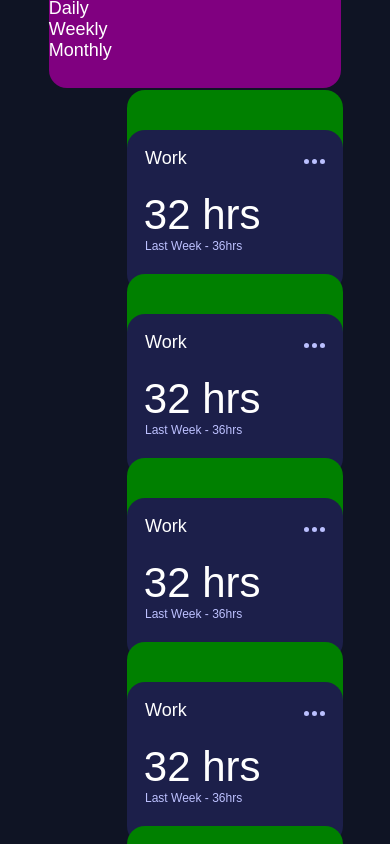
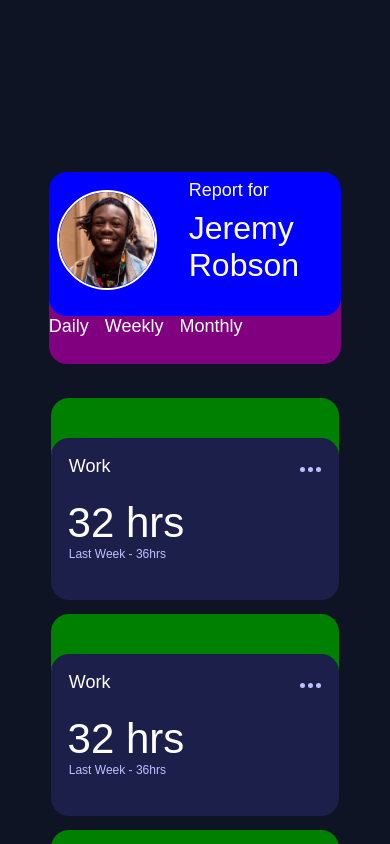
Before and after one commit to Xize-Wu/time-tracking-dashboard, a React (Vite) app: page / in a window 390 px wide. Shown: the top 844 px of the page. Built offline with nearby package versions, Linux system fonts and the light colour scheme; the HTML template or start-up script is replaced by a standard one.

Commit message:
fix css mobile

```diff
--- a/src/App.tsx
+++ b/src/App.tsx
@@ -3,20 +3,24 @@ import GlobalStyle from "./styles/GlobalStyles";
 import styled from "styled-components";
 
 const Wrapper = styled.div`
-  display: flex;
-  justify-content: center;
-  align-items: center;
-  height: 100vh;
-  width: 100vw;
-`
+  display: grid;
+  place-items: center;
+
+  @media (min-width: 768px) {
+    place-items: center;
+    height: 100vh;
+    width: 100vw;
+  }
+
+`;
 
 function App() {
   return (
     <Wrapper>
-    <GlobalStyle/>
-    <AppLayout/>
+      <GlobalStyle />
+      <AppLayout />
     </Wrapper>
-  )
+  );
 }
 
 export default App;
--- a/src/component/ActivityList.tsx
+++ b/src/component/ActivityList.tsx
@@ -2,12 +2,16 @@ import { styled, css } from "styled-components";
 import ActivityComponent from "./timeList/SingleActivity";
 
 const StyledList = styled.ul`
-  display: flex;
-  flex-wrap: wrap;
-  max-width: 42em;
+  display: grid;
+  max-width: 42rem;
+  grid-template-columns: repeat(3, 1fr);
+  gap: 2rem;
   @media (max-width: 768px) {
+
+    padding-top: 2rem;
+    padding-left: 0rem;
     min-width: 100%;
-    justify-content: space-evenly;
+    grid-template-columns: repeat(1, 1fr);
   }
 `;
 
@@ -16,7 +20,6 @@ function ActivityList() {
     <StyledList>
       <ActivityComponent />
       <ActivityComponent />
-
       <ActivityComponent />
       <ActivityComponent />
       <ActivityComponent />
--- a/src/component/AppLayout.tsx
+++ b/src/component/AppLayout.tsx
@@ -13,7 +13,6 @@ const StyledLayout = styled.main`
   @media(max-width: 768px){
     flex-direction: column;
     justify-content: center;
-    align-content: center;
     padding: 0em;
     }
 
--- a/src/component/Profile.tsx
+++ b/src/component/Profile.tsx
@@ -4,7 +4,7 @@ import jeremy from "../../images/image-jeremy.png";
 const StyledProfile = styled.div`
   position: relative;
   margin-top: 7rem;
-
+  margin-left: 0rem;
   width: 12em;
   height: 18em;
   border-radius: 1em;
@@ -16,10 +16,11 @@ const StyledProfile = styled.div`
     position: static;
     padding: 0em;
     width: 100%;
-    min-height: 18em;
+    min-height: 10em;
     flex-direction: column;
     justify-content: flex-end;
     align-content: center;
+
   }
 `;
 
@@ -37,10 +38,11 @@ const StyledContent = styled.div`
     position: static;
     padding: 0em;
     width: 100%;
-    min-height: 18em;
-    flex-direction: column;
-    justify-content: flex-end;
-    align-content: center;
+    min-height: 8em;
+    display: flex;
+    flex-direction: row;
+    gap: 2rem;
+
   }
 `;
 
@@ -50,14 +52,32 @@ const StyledProfilePicture = styled.img`
   margin-bottom: 3em;
   border: 2px solid white;
   border-radius: 50%;
+  @media (max-width: 768px) {
+    margin-left: 0.5rem;
+    height: 6rem;
+    width: 6rem;
+
+  }
+
 `;
 
+const StyledTextContent = styled.div`
+@media (max-width: 768px) {
+  display: flex;
+  flex-direction: column;
+  margin-top: 0.5rem;
+
+`
 const StyledText = styled.div`
   padding-bottom: 0.5em;
 `;
 
 const StyledName = styled.div`
   font-size: 42px;
+  @media (max-width: 768px) {
+    font-size: 32px;
+  }
+
 `;
 
 const StyledLink = styled.ul`
@@ -70,6 +90,8 @@ const StyledLink = styled.ul`
   padding-left: 1.5em;
   @media (max-width: 768px) {
     width: 100%;
+    flex-direction: row;
+    gap: 1rem;
   }
 `;
 
@@ -80,8 +102,10 @@ function Profile() {
     <StyledProfile>
       <StyledContent>
         <StyledProfilePicture src={jeremy} alt="profile-picture" />
+        <StyledTextContent>
         <StyledText>Report for</StyledText>
         <StyledName>Jeremy Robson</StyledName>
+        </StyledTextContent>
       </StyledContent>
       <StyledLink>
         <StyledLinkItem>Daily</StyledLinkItem>
--- a/src/component/timeList/SingleActivity.tsx
+++ b/src/component/timeList/SingleActivity.tsx
@@ -22,7 +22,7 @@ const StyledPeriod = styled.div`
 
 const StyledCard = styled.div`
   position: relative;
-  width: 12em;
+  min-width: 12em;
   height: 10em;
   background-color: green;
   border-radius: 1em;
@@ -30,7 +30,7 @@ const StyledCard = styled.div`
 `
 
 const StyledContent = styled.div`
-  width: 12em;
+  min-width: 12em;
   height: 9em;
   background-color: var(--primary-activity-background-color);
   border-radius: 1em;
@@ -38,7 +38,7 @@ const StyledContent = styled.div`
 
   top: 2.5rem;
   left: 0;
-  position: absolute;
+  position: relative;
 
   &:hover {
     background-color: var(--hover-activity-background-color);
@@ -56,7 +56,7 @@ function ActivityComponent() {
               <path
                 d="M2.5 0a2.5 2.5 0 1 1 0 5 2.5 2.5 0 0 1 0-5Zm8 0a2.5 2.5 0 1 1 0 5 2.5 2.5 0 0 1 0-5Zm8 0a2.5 2.5 0 1 1 0 5 2.5 2.5 0 0 1 0-5Z"
                 fill="#BBC0FF"
-                fill-rule="evenodd"
+                fillRule="evenodd"
               />
             </svg>
           </div>
```
